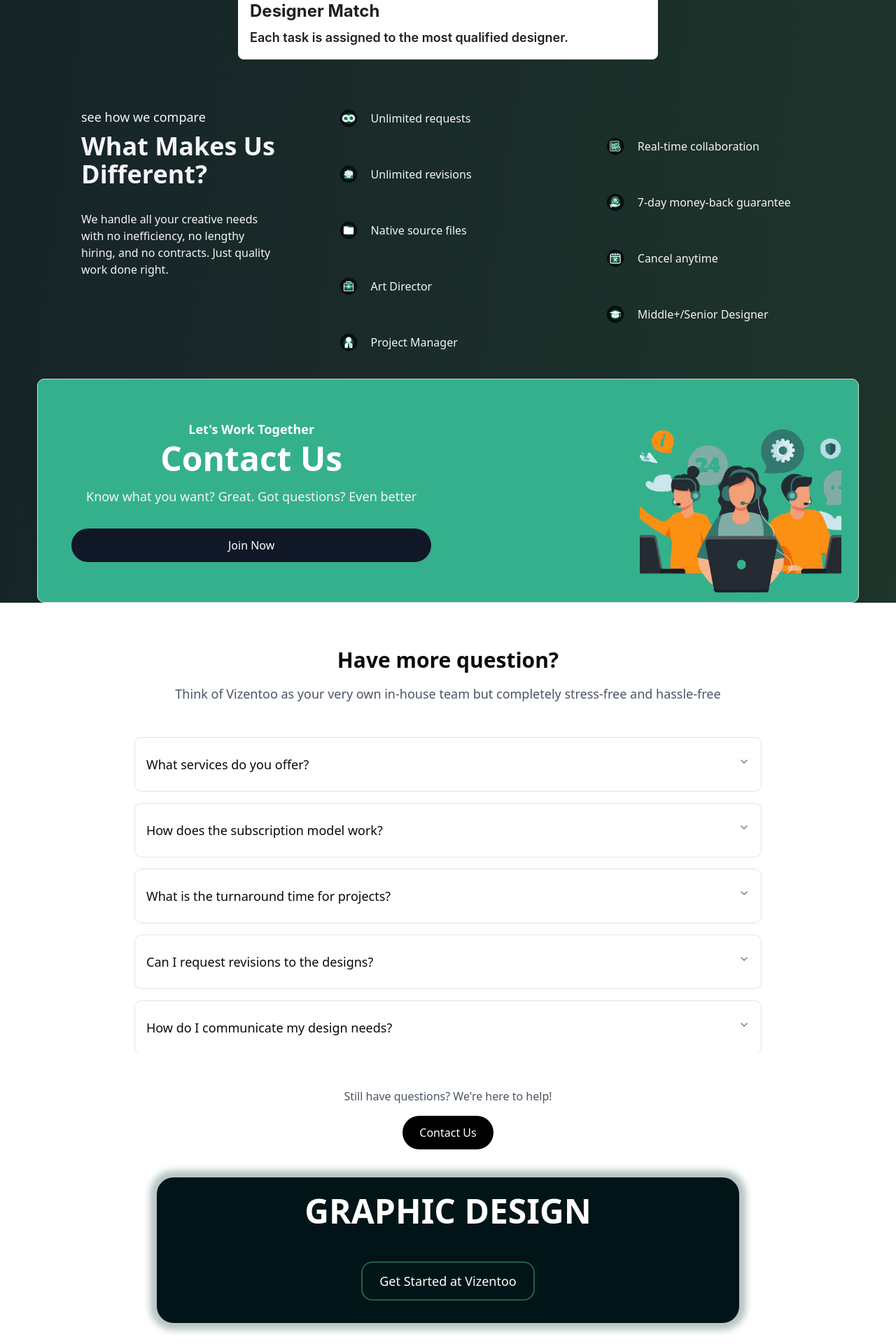
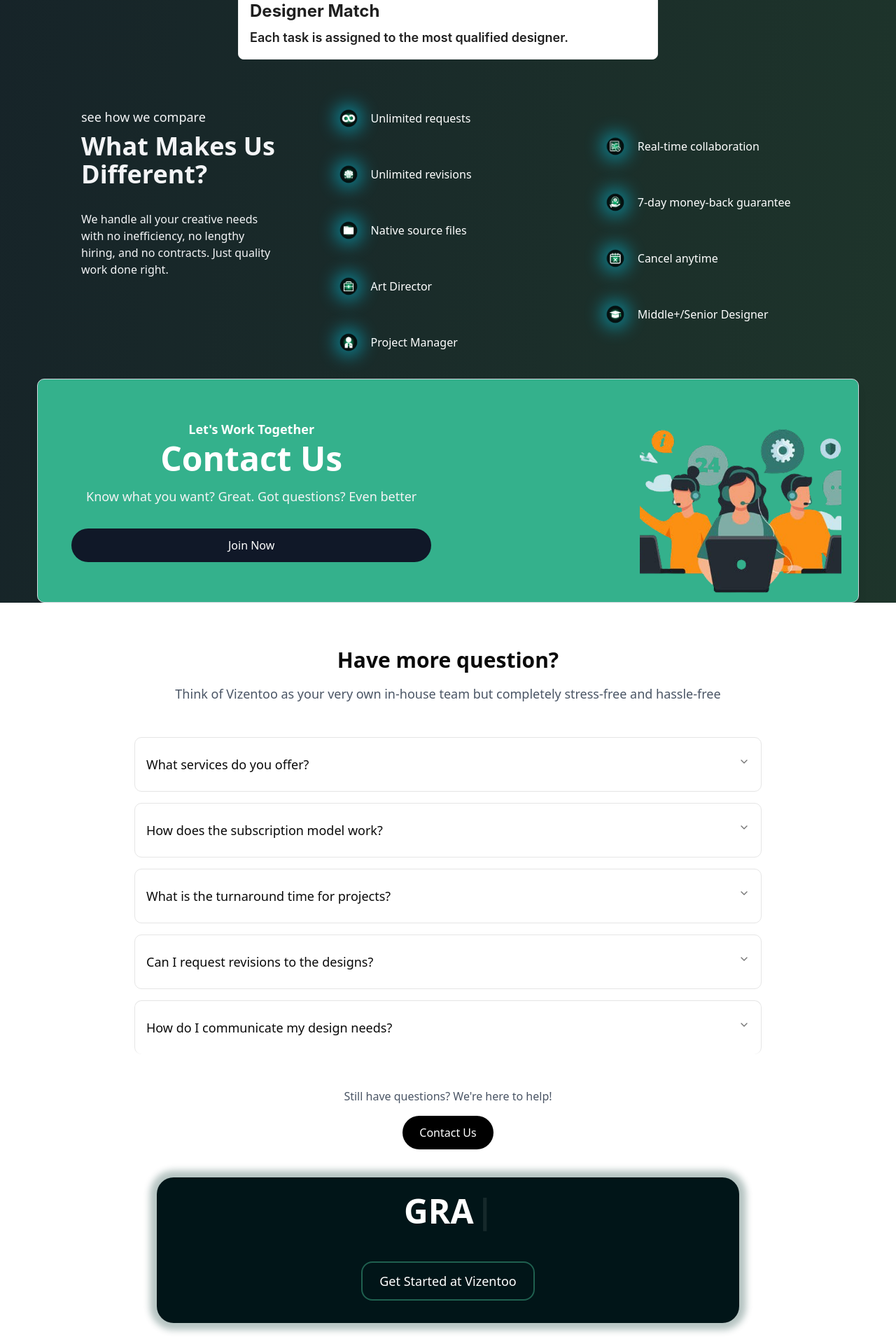
Before and after one commit to Hamza-Yaseen1/Vizentoo, a Next.js app: page / in a window 1280 px wide. Shown: the part 7940-9860 px from the top of the page at 70% size. Built offline with nearby package versions, Linux system fonts and the light colour scheme.

Commit message:
enhance Services sectionl

```diff
--- a/package.json
+++ b/package.json
@@ -23,6 +23,7 @@
     "react": "^19.0.0",
     "react-dom": "^19.0.0",
     "react-icons": "^5.5.0",
+    "react-simple-typewriter": "^5.0.1",
     "tailwind-merge": "^3.0.2",
     "tailwindcss-animate": "^1.0.7"
   },
--- a/src/app/Components/Questions.tsx
+++ b/src/app/Components/Questions.tsx
@@ -1,3 +1,4 @@
+'use client'
 import {
     Accordion,
     AccordionContent,
@@ -5,6 +6,7 @@ import {
     AccordionTrigger,
 } from "@/components/ui/accordion"
 import "../globals.css";
+import { Typewriter } from "react-simple-typewriter";
 
 const faqData = [
     {
@@ -71,7 +73,16 @@ function Questions() {
             <div className="design mt-10 text-white w-11/12 sm:w-4/5 md:w-3/4 lg:w-4/6 rounded-3xl h-auto min-h-[13rem] m-auto px-4 py-6">
                 <div className="text">
                     <h1 className="text-3xl sm:text-4xl md:text-5xl text-center font-semibold">
-                        GRAPHIC DESIGN
+
+                        <Typewriter
+        words={['GRAPHIC DESIGN']}
+        loop={true}
+        cursor
+        cursorStyle='|'
+        typeSpeed={80}
+        deleteSpeed={80}
+        delaySpeed={1000}
+      />
                     </h1>
                 </div>
                 <div className="text-center mt-8 sm:mt-10 md:mt-12">
--- a/src/app/Components/diff.tsx
+++ b/src/app/Components/diff.tsx
@@ -14,12 +14,16 @@ function Diff() {
             </h4>
           </div>
 
-          <div className="two  p-4 md:w-1/3  flex flex-col justify-center text-gray-100">
+          {/* <div className="two  p-4 md:w-1/3  flex flex-col justify-center text-gray-100">
             <ul className="space-y-10">
-              <li className="flex items-center gap-3">
-                <img src="/images/1.png" alt="" className="h-10 w-10" />
-                <span>Unlimited requests</span>
-              </li>
+             <li className="flex items-center gap-3">
+  <div className="relative">
+    <div className="absolute inset-0 bg-cyan-400 rounded-full blur-md opacity-50"></div>
+    <img src="/images/1.png" alt="" className="h-10 w-10 relative z-10" />
+  </div>
+  <span className="text-white">Unlimited requests</span>
+</li>
+
               <li className="flex items-center gap-3">
               <img src="/images/2.png" alt="" className="h-10 w-10" />
               <span>Unlimited revisions</span>
@@ -58,7 +62,46 @@ function Diff() {
               <span>Middle+/Senior Designer</span>
               </li>
             </ul>
-          </div>
+          </div> */}
+          <div className="two p-4 md:w-1/3 flex flex-col justify-center text-gray-100">
+  <ul className="space-y-10">
+    {[
+      { icon: "/images/1.png", text: "Unlimited requests" },
+      { icon: "/images/2.png", text: "Unlimited revisions" },
+      { icon: "/images/3.png", text: "Native source files" },
+      { icon: "/images/4.png", text: "Art Director" },
+      { icon: "/images/5.png", text: "Project Manager" },
+    ].map((item, index) => (
+      <li key={index} className="flex items-center gap-3">
+        <div className="relative">
+          <div className="absolute inset-0 bg-cyan-400 rounded-full blur-md opacity-50"></div>
+          <img src={item.icon} alt="" className="h-10 w-10 relative z-10" />
+        </div>
+        <span className="text-white">{item.text}</span>
+      </li>
+    ))}
+  </ul>
+</div>
+
+<div className="three p-4 md:w-1/3 flex flex-col justify-center text-gray-100">
+  <ul className="space-y-10">
+    {[
+      { icon: "/images/6.png", text: "Real-time collaboration" },
+      { icon: "/images/7.png", text: "7-day money-back guarantee" },
+      { icon: "/images/8.png", text: "Cancel anytime" },
+      { icon: "/images/9.png", text: "Middle+/Senior Designer" },
+    ].map((item, index) => (
+      <li key={index} className="flex items-center gap-3">
+        <div className="relative">
+          <div className="absolute inset-0 bg-cyan-400 rounded-full blur-md opacity-50"></div>
+          <img src={item.icon} alt="" className="h-10 w-10 relative z-10" />
+        </div>
+        <span className="text-white">{item.text}</span>
+      </li>
+    ))}
+  </ul>
+</div>
+
         </section>
       </>
     );
--- a/src/app/Services/page.tsx
+++ b/src/app/Services/page.tsx
@@ -138,17 +138,21 @@ export default function Services() {
     return (
 
         <section className="bg-[#011518]">
-            <div className="top-head bg-green-500 bg-[url('/images/pic-removebg-preview.png')] p-10 bg-cover bg-center ">
-                {" "}
-                <div className="relative z-10 container mx-auto text-center">
-                    <h1 className="text-4xl md:text-5xl underline font-bold text-white mb-4 transform hover:scale-105 transition duration-300">
+          <div className="top-head relative bg-green-500 bg-[url('/images/pic-removebg-preview.png')] p-10 bg-cover bg-center">
+  {/* Overlay */}
+  <div className="absolute inset-0 bg-black/60 z-0"></div>
+
+  {/* Content */}
+  <div className="relative z-10 container mx-auto text-center text-white">
+    <h1 className="text-4xl md:text-5xl underline font-bold mb-4 drop-shadow-md hover:scale-105 transition duration-300">
       Our Services
     </h1>
-                    <p className="text-lg md:text-xl font-medium text-white/90 hover:text-white transition duration-300">
+    <p className="text-lg md:text-xl font-medium text-white/90 hover:text-white transition duration-300 drop-shadow-sm">
       Over 120+ design services to elevate your brand
     </p>
   </div>
 </div>
+
 
             <div className="container mx-auto px-4 sm:px-6 lg:px-8 mt-12">
                 <div className="grid grid-cols-1 md:grid-cols-2 lg:grid-cols-3 gap-8">
--- a/src/app/layout.tsx
+++ b/src/app/layout.tsx
@@ -18,7 +18,7 @@ const geistMono = Geist_Mono({
 
 export const metadata: Metadata = {
   title: "Vizentoo",
-  description: "Explore bold and creative visual design by Vizentoo — a showcase of modern graphic design, branding, and digital artistry.",
+  description: "Vizentoo charges no hourly fees. Our flat-rate pricing gets you unlimited design work with no barriers. Submit your project, and we’ll pair you…",
   icons: {
     icon: "/images/15.png", // place this file in /public
   },
--- a/src/app/page.tsx
+++ b/src/app/page.tsx
@@ -23,6 +23,7 @@ export default function Home() {
     <Diff/>
     <MainCard/>
     <Questions/>
+
     </>
   );
 }
```
Also changed, not shown: 1 other file (tests, documents, lock files or other folders). Lines whose indentation alone changed are shown as unchanged.
